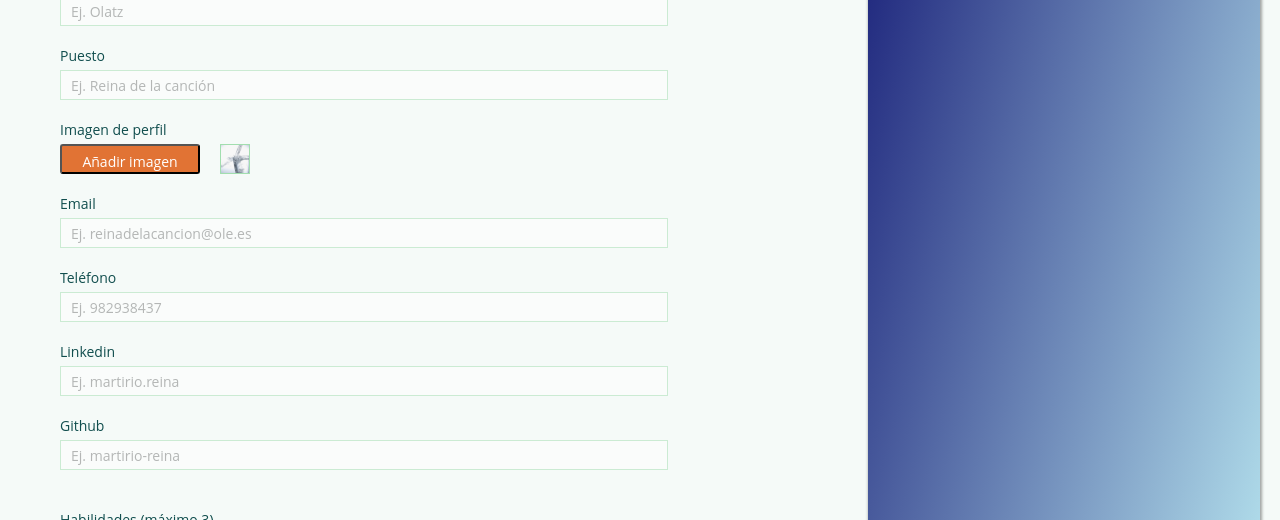
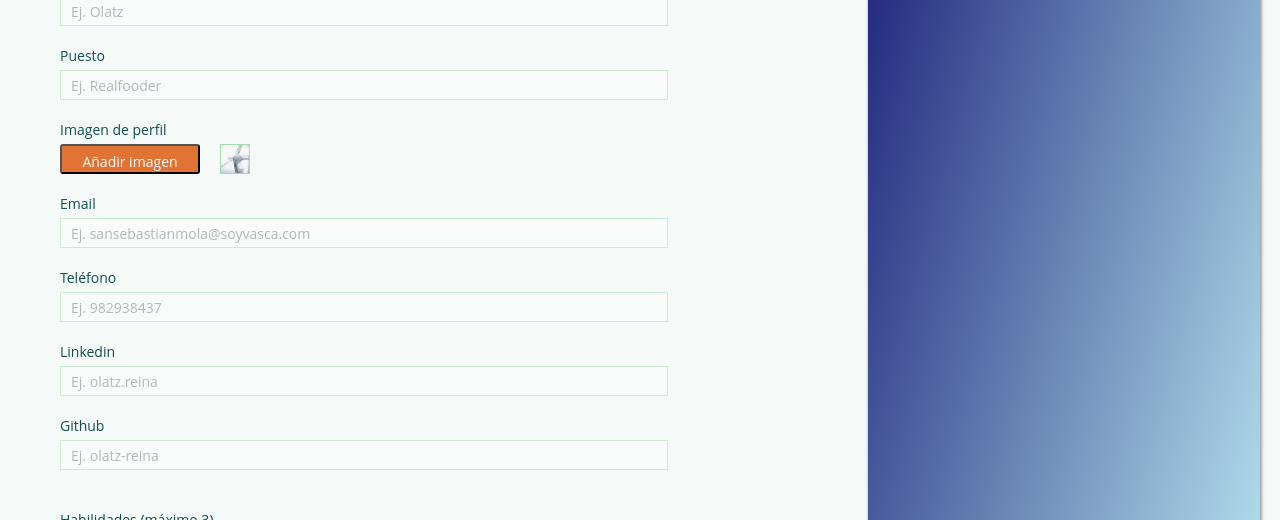
Before and after one commit to Adalab/project-dorcas-s3-overflow, a React (Create React App) app: page /#/Page in a window 1280 px wide. Shown: the part 631-1151 px from the top of the page. Built offline with nearby package versions, Linux system fonts and the light colour scheme; no server answers.

Commit message:
Modify formulary examples

```diff
--- a/src/components/Formulario.js
+++ b/src/components/Formulario.js
@@ -178,7 +178,7 @@ class Formulario extends Component {
                                 id="puesto"
                                 type="text"
                                 name="job"
-                                placeholder="Ej. Reina de la canción"
+                                placeholder="Ej. Realfooder"
                                 maxLength="22"
                                 value={userInfo.job}
                                 onChange={onInputJobChange}/>
@@ -211,7 +211,7 @@ class Formulario extends Component {
                                 id="email"
                                 type="mail"
                                 name="email"
-                                placeholder="Ej. reinadelacancion@ole.es"
+                                placeholder="Ej. sansebastianmola@soyvasca.com"
                                 value={userInfo.email}
                                 onChange={onInputEmailChange}/>
                             <label className="form__label" htmlFor="telefono">Teléfono</label>
@@ -229,7 +229,7 @@ class Formulario extends Component {
                                 id="linkedin"
                                 type="text"
                                 name="linkedin"
-                                placeholder="Ej. martirio.reina"
+                                placeholder="Ej. olatz.reina"
                                 value={userInfo.linkedin}
                                 onChange={onInputLinkedinChange}/>
                             <label className="form__label" htmlFor="github">Github</label>
@@ -238,7 +238,7 @@ class Formulario extends Component {
                                 id="github"
                                 type="text"
                                 name="github"
-                                placeholder="Ej. martirio-reina"
+                                placeholder="Ej. olatz-reina"
                                 value={userInfo.github}
                                 onChange={onInputGitChange}/>
 
```
